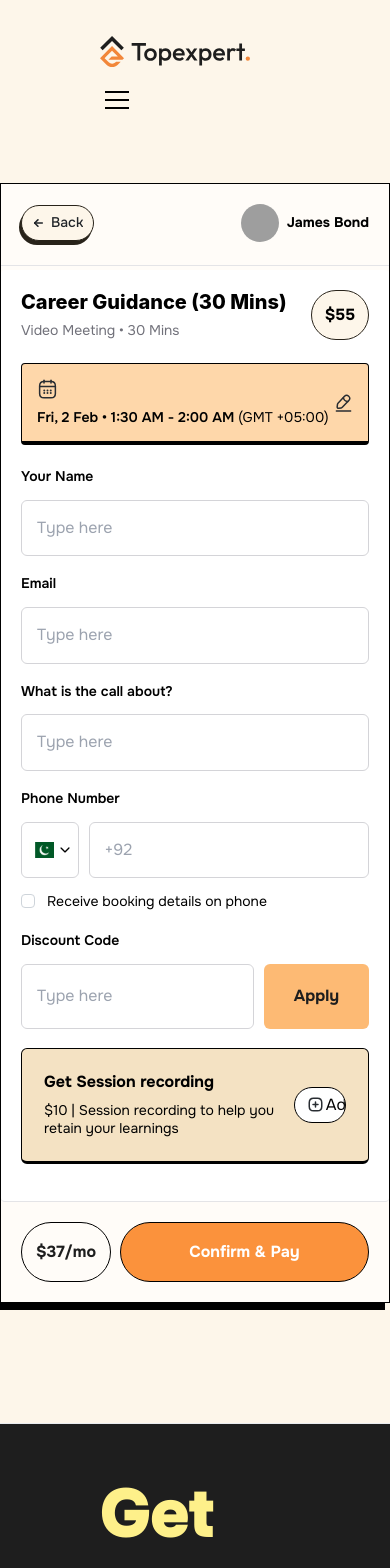
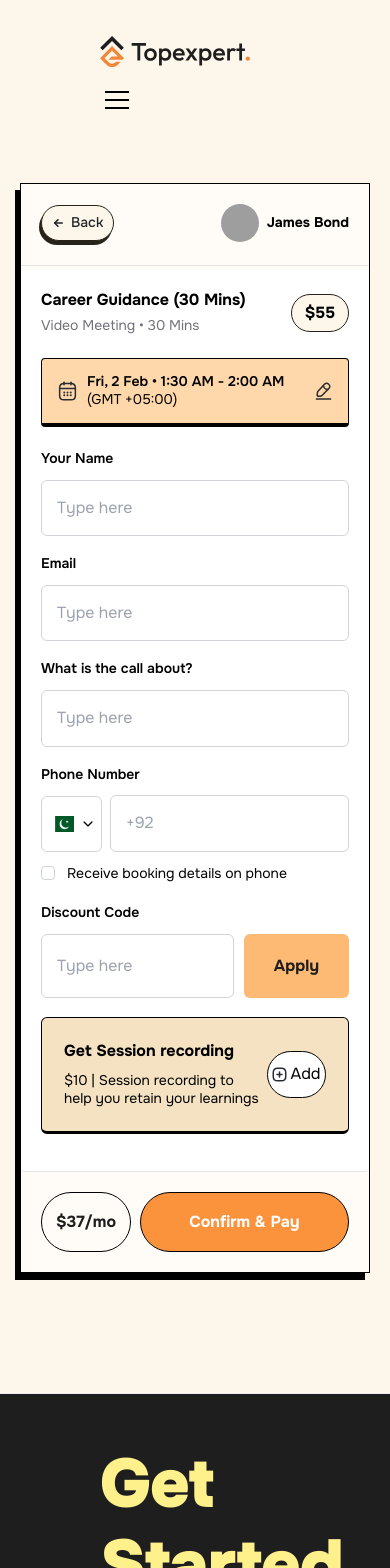
Before and after one commit to ShaYri12/TopExpert, a Next.js app: page /desktopeight in a window 390 px wide. Shown: the top 1568 px of the page. Built offline with nearby package versions, Linux system fonts and the light colour scheme; grey boxes are pictures that could not be loaded.

Commit message:
six and seven responsive

```diff
--- a/app/desktopeight/DesktopEight.module.css
+++ b/app/desktopeight/DesktopEight.module.css
@@ -27,14 +27,23 @@
     line-height: 20.4px;
   }
 
-  .buttonAdd span{
+  .buttonAdd{
     display: flex;
     gap: 3px;
-    color: #000000 !important
-  }
-  .buttonAdd span span{
-    padding: 13px ;
+    color: #000000 !important;
+    border: 1px solid #000000;
+    background: #ffffff;
+    border-radius: 50px;
+    padding: 12px 12px;
     font-weight: 400;
     font-size: 16px;
     line-height: 20.4px;
+    width: 78px !important;
   }
+
+  .buttonAdd button{
+    display: flex;
+    gap: 3px;
+    align-items: center;
+    justify-content: center;
+  }
--- a/app/desktopeight/page.tsx
+++ b/app/desktopeight/page.tsx
@@ -11,6 +11,7 @@ import {
   Checkbox,
   Flex,
   Image,
+  Center,
 } from "@mantine/core";
 import classes from "./DesktopEight.module.css";
 import { IconArrowLeft} from "@tabler/icons-react";
@@ -30,7 +31,7 @@ const DesktopEight = () => {
     };
 
   return (
-    <Box mb="100px" mt="30px">
+    <Box mb="60px" mt="30px" px={20}>
       <div className="shadow-custom-black max-w-lg mx-auto">
         <Card
           padding="0px"
@@ -64,11 +65,11 @@ const DesktopEight = () => {
             className="border-b-[1px] flex flex-col gap-[23px] border-[#E4E4E7]"
           >
             <div className="flex flex-col gap-[23px]">
-                <Flex justify={"space-between"} gap={7}>
-                <Box className="flex flex-col gap-[7px]">
-                    <Title size="20px" fw={800} lh="25.5px">
+                <Flex justify={"space-between"} align={"center"} gap={7}>
+                <Box className="flex flex-col gap-[7px]" >
+                    <h3 className="md:text-[20px] text-[16px] font-[700] md:leading-[25.5px] leading-[20.4px]">
                     Career Guidance (30 Mins)
-                    </Title>
+                    </h3>
                     <Text color="#71717A" size="14px" fw={400} lh={"17.85px"}>Video Meeting • 30 Mins</Text>
                 </Box>
                 <Flex justify="space-between" align="center" bg={"#FDF6EA"} gap={4} px={13} py={10} bd={"1px solid #28231A"} className="rounded-[30px]">
@@ -86,34 +87,34 @@ const DesktopEight = () => {
                 className="border border-[#000000] border-b-[4px]"
               >
                 <Flex justify="space-between" align="center">
-                  <Group gap={9}>
+                  <div className="flex gap-[9px]">
                     <img width={"21px"} height={"21px"} src="/assets/calendar2.svg" />
                     <Text size="14px" fw={600} lh={"17.85px"}>Fri, 2 Feb • 1:30 AM - 2:00 AM <span className="font-[400]">(GMT +05:00)</span></Text>
-                  </Group>
+                  </div>
                   <img width={"19px"} height={"19px"} src="/assets/edit.svg" />
                 </Flex>
               </Card>
               </div>
             <div className="flex flex-col gap-[19px]">
-              <Box className="flex flex-col gap-[14px]">
+              <Box className="flex flex-col md:gap-[14px] gap-[12px]">
                 <Text fw={600} size="14px" lh="17.85px">Your Name</Text>
                 <input type="text" placeholder="Type here" className={classes.input}/>
               </Box>
-              <Box className="flex flex-col gap-[14px]">
+              <Box className="flex flex-col md:gap-[14px] gap-[12px]">
                 <Text fw={600} size="14px" lh="17.85px">Email</Text>
                 <input type="email" placeholder="Type here" className={classes.input}/>
               </Box>
-              <Box className="flex flex-col gap-[14px]">
+              <Box className="flex flex-col md:gap-[14px] gap-[12px]">
                 <Text fw={600} size="14px" lh="17.85px">What is the call about?</Text>
                 <input type="text" placeholder="Type here" className={classes.input}/>
               </Box>
-              <Box className="flex flex-col gap-[14px]">
+              <Box className="flex flex-col md:gap-[14px] gap-[12px]">
                 <Text fw={600} size="14px" lh="17.85px">Phone Number</Text>
-                <Flex align="center" gap="xs">
+                <Flex align="center" gap={8}>
                     <div className="relative">
                     {/* Clickable flag image to toggle dropdown */}
                     <div className="flex items-center rounded-[6px] border border-[#D4D4D8] bg-[#FFFFFF] h-[56px] px-[7px] cursor-pointer" onClick={toggleDropdown}>
-                        <Image src="/assets/pakflag.svg" alt="Pakistan Flag" className="w-4 h-4 mr-8" />
+                        <Image src="/assets/pakflag.svg" alt="Pakistan Flag" className="w-4 h-4 sm:mr-[30px] mr-[40px]" />
                         <IoIosArrowDown size={"14px"} className={`ml-2 z-50 absolute right-[7px] transition-transform transform ${dropdownOpen ? 'rotate-180' : 'rotate-0'}`} />
                     </div>
                     {/* Dropdown menu */}
@@ -147,7 +148,7 @@ const DesktopEight = () => {
                 </Flex>
                 <Checkbox fw={400} size="14px" lh="17.85px" mt={2} mb={5} label="Receive booking details on phone" />
                 </Box>
-              <Box className="flex flex-col gap-[14px] font-[600] text-[14px] lh-[17.85px]">
+              <Box className="flex flex-col md:gap-[14px] gap-[12px] font-[600] text-[14px] lh-[17.85px]">
                 <Text fw={600} size="14px" lh="17.85px">Discount Code</Text>
                 <Flex gap="xs">
                   <input type="text" placeholder="Type here" className={classes.input}/>
@@ -161,24 +162,26 @@ const DesktopEight = () => {
                 bg={"#F4E2C3"}
                 className="border border-[#000000] border-b-[3px]"
               >
-                <Flex justify="space-between" align="center" >
-                  <Box className="flex  flex-col gap-[10px]">
+                <div className="flex justify-between items-center gap-[5px]">
+                  <div className="flex flex-col gap-[10px]">
                     <Text fw={700} size="16px" lh={"20.4px"}>Get Session recording</Text>
                     <Text fw={400} size="14px" lh={"17.85px"}>
                       $10 | Session recording to help you retain your learnings
                     </Text>
-                  </Box>
-                  <Button variant="filled" color="#000000" bd={"1px solid #000000"} bg={"#FFFFFF"} p={0} radius={"50px"} className={classes.buttonAdd}><img src="/assets/add-square.svg"/> Add</Button>
-                </Flex>
+                  </div>
+                  <div className={classes.buttonAdd}>
+                    <button><img src="/assets/add-square.svg"/> Add</button>
+                  </div>
+                </div>
               </Card>
             </div>
           </Card>
-          <Flex justify="space-between" gap={9} p={20} align="center">
-            <Text px={14} py={19} color="#1E1E1E" size="16px" fw={700} lh={"20.4px"} className="border border-[#000000] rounded-[50px]">
+          <div className="flex flex-wrap justify-center items-center gap-[9px] p-[20px]">
+            <Text px={14} py={19} color="#1E1E1E" size="16px" fw={700} lh={"20.4px"} className=" border border-[#000000] rounded-[50px]">
               $37/mo
             </Text>
-            <Button variant="filled" px={14} py={19} bg={"#FB923C"} size="16px" fw={700} lh={"20.4px"} color="#FFFFFF" w={"100%"} h={"100%"} bd={"1px solid #000000"} radius={50}>Confirm & Pay</Button>
-          </Flex>
+            <Button variant="filled" px={14} py={19} bg={"#FB923C"} size="16px" fw={700} lh={"20.4px"} color="#FFFFFF" h={"100%"} bd={"1px solid #000000"} radius={50} className="flex-grow">Confirm & Pay</Button>
+          </div>
         </Card>
       </div>
     </Box>
--- a/app/desktopsix/Reviews.tsx
+++ b/app/desktopsix/Reviews.tsx
@@ -50,20 +50,20 @@ const Reviews = () => {
   return (
     <Box mt={40}>
   <Flex direction="column" mb={20} gap={10}>
-    <Title fw={700} size="20px" lh="25.5px">
+    <h3 className='md:text-[20px] text-[16px] font-[700] leading-[25.5px]'>
       Rating & Feedback
-    </Title>
+    </h3>
     <Flex gap={15} wrap="wrap">
       <div className="bg-[#FDF6EA] text-[14px] leading-[17.85px] border border-[#28231A] rounded-[30px] px-[13px] py-[10px]">
         <Group gap={4}>
-          <Text color="black" fw={700}>5.0</Text>
-          <Text color="black" fw={400}>(234 reviews)</Text>
+          <Text color="black" fz={"14px"} fw={700}>5.0</Text>
+          <Text color="black" fz={"14px"} fw={400}>(234 reviews)</Text>
         </Group>
       </div>
       <div className="bg-[#FDF6EA] text-[14px] leading-[17.85px] border border-[#28231A] rounded-[30px] px-[13px] py-[10px]">
         <Group gap={4}>
-          <Text color="black" fw={700}>18</Text>
-          <Text color="black" fw={400}>Testimonials</Text>
+          <Text color="black" fz={"14px"} fw={700}>18</Text>
+          <Text color="black" fz={"14px"} fw={400}>Testimonials</Text>
         </Group>
       </div>
     </Flex>
@@ -73,19 +73,20 @@ const Reviews = () => {
       <Card
         key={index}
         shadow="sm"
-        p="lg"
+        p={15}
         radius="md"
         withBorder
         className="flex flex-col flex-grow w-full sm:w-1/2 md:w-1/3 lg:w-1/4"
       >
-        <Text size="14px" fw={400} lh="21px" mb={19}>
+        <Text fw={400} mb={19} className='md:text-[14px] text-[12px] md:leading-[21px] leading-[18px]'>
           {review.text}
         </Text>
         <Flex justify="space-between" align="center">
           <Group gap={9} align="center">
             <Avatar src={review.avatar} alt="User avatar" radius="xl" />
-            <div>
-              <Text fw={700}>{review.user}</Text>
+            <div className='flex flex-col gap-[6px]'>
+              <Text fw={700} className='md:text-[16px] text-[14px] md:leading-[20.4px] leading-[17.85px]'>{review.user}</Text>
+              <div className='flex gap-[6px]'>
               <Group gap={4}>
                 {[...Array(parseInt(review.rating))].map((_, starIndex) => (
                   <img
@@ -97,7 +98,8 @@ const Reviews = () => {
                   />
                 ))}
               </Group>
-              <Text ml={4}>{review.score}</Text>
+              <Text className='md:text-[14px] text-[12px] md:leading-[17.85px] leading-[15.3px]'>{review.score}</Text>
+              </div>
             </div>
           </Group>
           <img src="/assets/quote.svg" height="29px" width="29px" />
```
Also changed, not shown: app/desktopsix/DesktopSix.module.css (+8 -0 lines), app/desktopsix/Seller.tsx (+84 -19 lines), app/desktopsix/page.tsx (+16 -6 lines), public/assets/star.svg.
